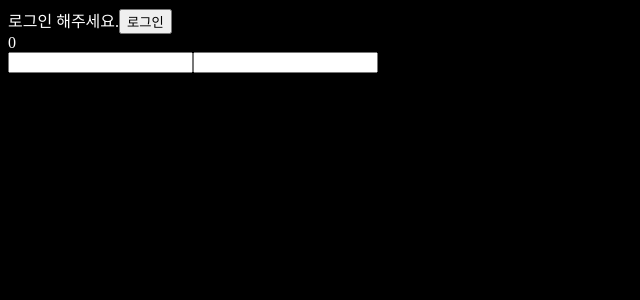
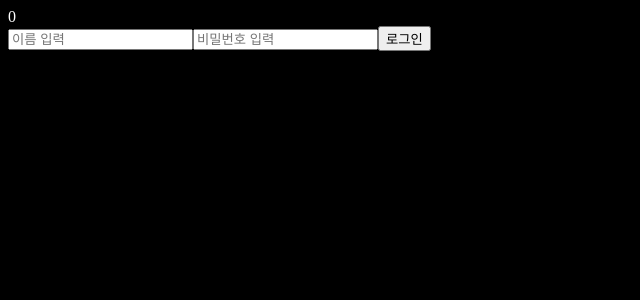
Before and after one commit to amamov/mobx-demo, a React app: page / in a window 1280 px wide. Shown: the top 300 px of the page, without its empty margins (0-640 px from the left). Built offline with nearby package versions, Linux system fonts and the light colour scheme.

Commit message:
데모 프로그램 주석 처리 완료

```diff
--- a/App.jsx
+++ b/App.jsx
@@ -1,29 +1,37 @@
 import React, { useCallback } from "react";
 import { observer, useLocalObservable } from "mobx-react";
-import useStore from "./useStore";
-
-// https://mobx-react.js.org/state-outsourcing : Props들을 observable로 바꿔주는 법
+import useStore from "./stores/useStore";
+import AppView from "./AppView";
 
 function App() {
-  // useStore을 사용하지 않고 그냥 import에서 바로 불러와서 사용해도 된다.
-  const { userStore, postStore } = useStore();
+  //* State Dependency Injection (State 의존성 주입)
+  const { userStore } = useStore();
 
   const localState = useLocalObservable(() => ({
-    name: "",
-    password: "",
-    handleChangeName(e) {
-      this.name = e.target.value;
+    //* local observable state
+    currentName: "",
+    currentPassword: "",
+
+    //* action
+    handleChangeName(event) {
+      this.currentName = event.target.value;
     },
-    handleChangePassword(e) {
-      this.password = e.target.value;
+    handleChangePassword(event) {
+      this.currentPassword = event.target.value;
     },
   }));
 
   const handleLogInClick = useCallback(() => {
-    userStore.logIn({
-      nickname: "amamov",
-      password: "비밀번호",
-    });
+    const name = localState.currentName;
+    const password = localState.currentPassword;
+    if (name && password) {
+      userStore.logIn({
+        name,
+        password,
+      });
+    } else {
+      alert("이름과 비밀번호를 입력해주세요. (아무거나 작성 가능)");
+    }
   }, []);
 
   const handleLogOutClick = useCallback(() => {
@@ -31,27 +39,19 @@ function App() {
   }, []);
 
   return (
-    <main>
-      {userStore.isLoggingIn ? (
-        <div>로그인 중</div>
-      ) : userStore.data ? (
-        <div>{userStore.data.nickname}</div>
-      ) : (
-        "로그인 해주세요."
-      )}
-      {!userStore.data ? (
-        <button onClick={handleLogInClick}>로그인</button>
-      ) : (
-        <button onClick={handleLogOutClick}>로그아웃</button>
-      )}
-      <div>{postStore.postLength}</div>
-      <input value={localState.name} onChange={localState.handleChangeName} />
-      <input
-        value={localState.password}
-        type="password"
-        onChange={localState.handleChangePassword}
-      />
-    </main>
+    <AppView
+      currentName={localState.currentName}
+      currentPassword={localState.currentPassword}
+      handleChangeName={localState.handleChangeName}
+      handleChangePassword={localState.handleChangePassword}
+      isLoggingIn={userStore.isLoggingIn}
+      isAuthenticated={userStore.isAuthenticated}
+      loggingCount={userStore.loggingCount}
+      user={userStore.user}
+      helloUser={userStore.helloUser}
+      handleLogInClick={handleLogInClick}
+      handleLogOutClick={handleLogOutClick}
+    />
   );
 }
 
--- a/AppView.jsx
+++ b/AppView.jsx
@@ -0,0 +1,45 @@
+import React from "react";
+
+export default function AppView({
+  isLoggingIn,
+  isAuthenticated,
+  user,
+  loggingCount,
+  helloUser,
+  currentName,
+  currentPassword,
+  handleLogInClick,
+  handleLogOutClick,
+  handleChangeName,
+  handleChangePassword,
+}) {
+  return (
+    <main>
+      {isLoggingIn ? (
+        <div>로그인 중</div>
+      ) : user ? (
+        <div>{helloUser}</div>
+      ) : (
+        "로그인 해주세요."
+      )}
+      <div>{loggingCount}</div>
+      <input
+        type="text"
+        value={currentName}
+        onChange={handleChangeName}
+        placeholder="이름 입력"
+      />
+      <input
+        type="password"
+        value={currentPassword}
+        onChange={handleChangePassword}
+        placeholder="비밀번호 입력"
+      />
+      {!isAuthenticated ? (
+        <button onClick={handleLogInClick}>로그인</button>
+      ) : (
+        <button onClick={handleLogOutClick}>로그아웃</button>
+      )}
+    </main>
+  );
+}
--- a/store.js
+++ /dev/null
@@ -1,34 +0,0 @@
-const { observable, action } = require("mobx");
-
-const postStore = observable({
-  data: [],
-  addPost(data) {
-    // action이 이미 감싸져 있음 (observable 감싸져 있기 때문)
-    this.data.push(data);
-  },
-  get postLength() {
-    return this.data.length; // computed
-  },
-});
-
-const userStore = observable({
-  isLoggingIn: false,
-  data: null,
-  logIn(data) {
-    this.isLoggingIn = true;
-    // 비동기 로직
-    setTimeout(
-      action(() => {
-        this.data = data;
-        this.isLoggingIn = false;
-        postStore.data.push(1);
-      }),
-      2000
-    );
-  },
-  logOut() {
-    this.data = null;
-  },
-});
-
-export { userStore, postStore };
--- /dev/null
+++ b/stores/useStore.js
@@ -0,0 +1,5 @@
+import { userStore } from "./userStore";
+
+export default function useStore() {
+  return { userStore };
+}
--- /dev/null
+++ b/stores/userStore.js
@@ -0,0 +1,42 @@
+import { observable, action } from "mobx";
+
+export const userStore = observable({
+  //* observable state
+  isLoggingIn: false,
+  isAuthenticated: false,
+  loggingCount: 0,
+  user: {
+    name: "",
+    password: "",
+  },
+
+  //* action
+  logIn(userData) {
+    // action이 이미 감싸져 있음 (observable 감싸져 있기 때문)
+    this.isLoggingIn = true;
+
+    // 비동기 로직 (API)
+    setTimeout(
+      action(() => {
+        this.user = userData;
+        this.isLoggingIn = false;
+        this.isAuthenticated = true;
+        this.loggingCount++;
+      }),
+      2000
+    );
+  },
+  logOut() {
+    this.user = {
+      name: "",
+      password: "",
+    };
+    this.isAuthenticated = false;
+  },
+
+  //* computed value
+  get helloUser() {
+    if (this.isAuthenticated) return `${this.user.name} 안녕하세요!`;
+    else `로그인해주세요!`;
+  },
+});
--- a/useStore.js
+++ /dev/null
@@ -1,5 +0,0 @@
-import { userStore, postStore } from "./store";
-
-export default function useStore() {
-  return { userStore, postStore };
-}
```
Also changed, not shown: package.json (+7 -5 lines), 2 other files (tests, documents, lock files or other folders).
